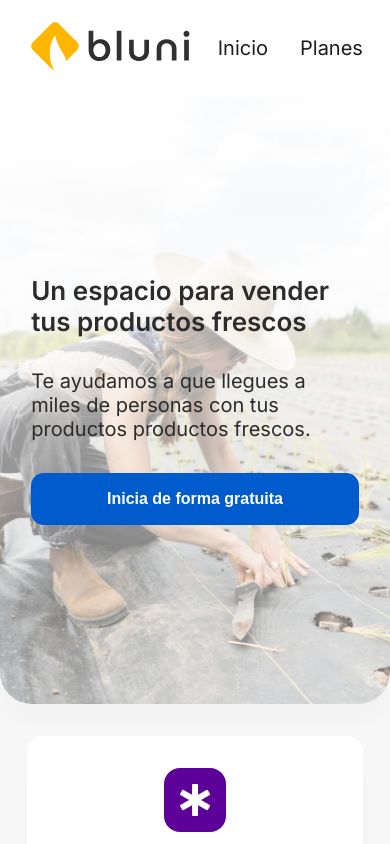
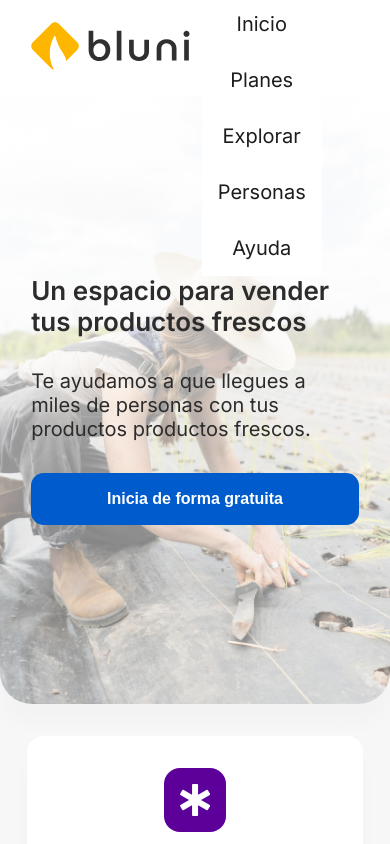
Before and after one commit to eleazarer/bluni, a plain HTML site: page index.html in a window 390 px wide. Shown: the top 844 px of the page. Drawn offline with Linux system fonts and the light colour scheme.

Commit message:
ajustes al menú

```diff
--- a/css/styles.css
+++ b/css/styles.css
@@ -482,6 +482,15 @@ footer {
 }
 
 @media screen and (max-width:992px) {
+      nav ul {
+        background: rgb(255, 255, 255);
+
+    }
+      nav ul {
+        margin-top: 10rem;
+        display: flex;
+        flex-wrap:wrap;
+    }
     .container-hero{
         width: 100%;
     }
@@ -565,7 +574,16 @@ footer {
 }
 
 @media screen and (max-width: 600px) {
+    nav ul {
+        background: rgb(255, 255, 255);
 
+    }
+      nav ul {
+        margin-top: 11rem;
+        display: flex;
+        flex-wrap:wrap;
+        flex-direction: column;
+    }
     .container-hero{
         width: 100%;
     }
```
